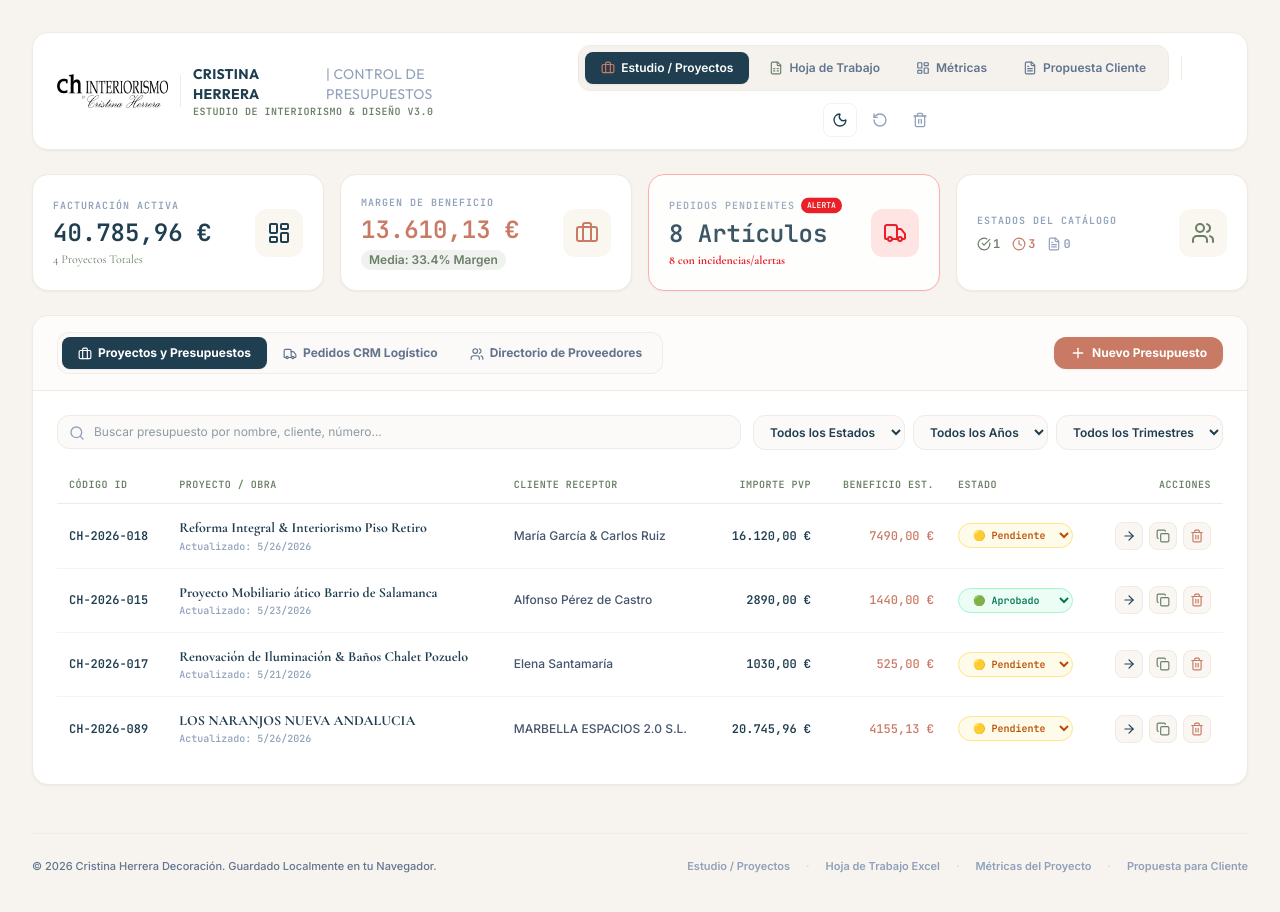
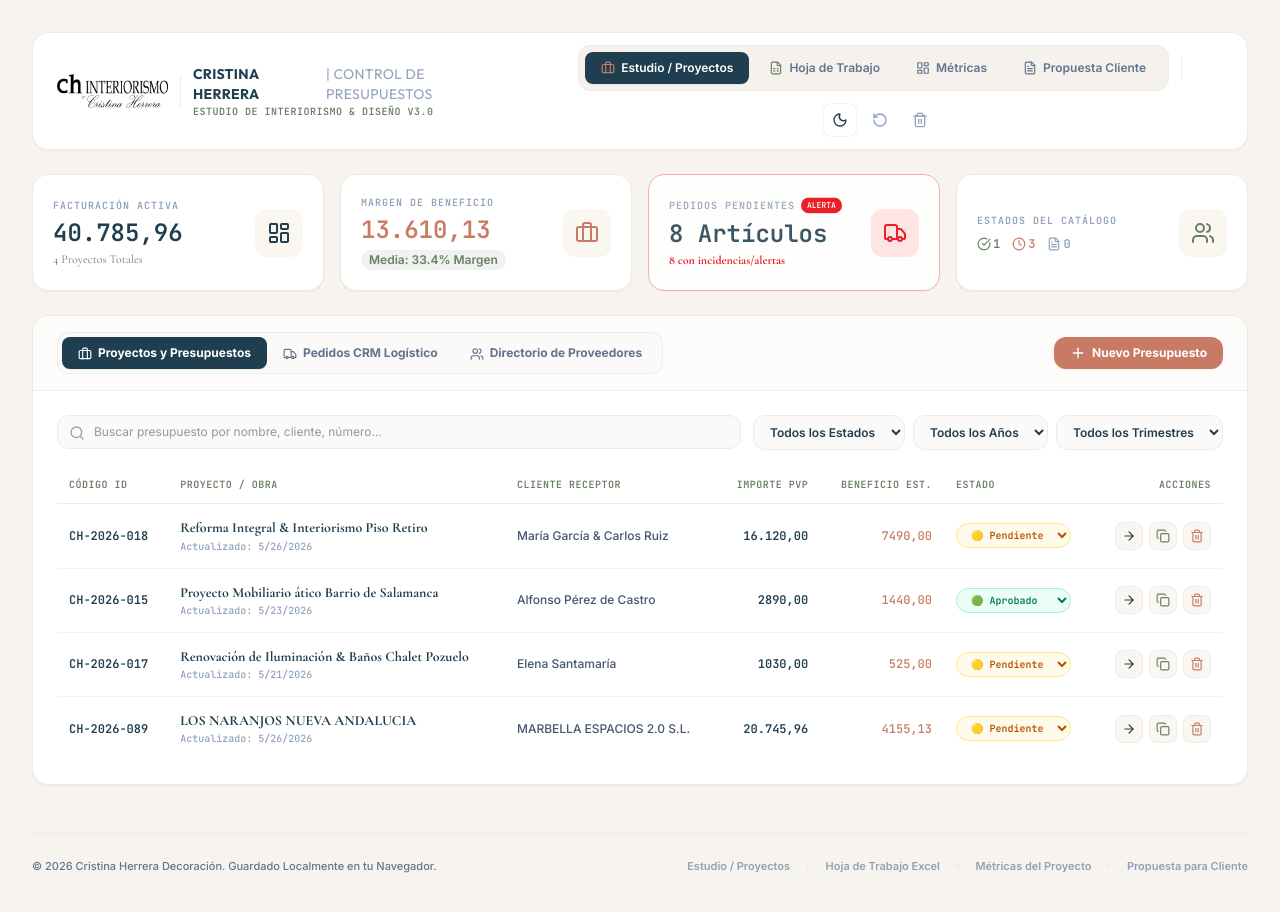
Before and after one commit to Davidpapis/Ch, a React (Vite) app: page / in a window 1280 px wide. Shown: the top 912 px of the page. Built offline with nearby package versions, Linux system fonts and the light colour scheme.

Commit message:
style: quitar el simbolo del euro de las cifras y corregir el contraste de barras de seccion en modo oscuro

```diff
--- a/src/components/ClientBudgetView.tsx
+++ b/src/components/ClientBudgetView.tsx
@@ -146,7 +146,7 @@ export function ClientBudgetView({ sections, metadata, onUpdateMetadata, onBackT
 
   // Formatting helpers
   const formatEuro = (val: number) => {
-    return new Intl.NumberFormat('es-ES', { style: 'currency', currency: 'EUR' }).format(val);
+    return new Intl.NumberFormat('es-ES', { minimumFractionDigits: 2, maximumFractionDigits: 2 }).format(val);
   };
 
   // Calculations
--- a/src/components/DashboardPanel.tsx
+++ b/src/components/DashboardPanel.tsx
@@ -31,7 +31,7 @@ export function DashboardPanel({ sections, metadata, onUpdateSections, onClose }
 
   // Helpers
   const formatEuro = (val: number) => {
-    return new Intl.NumberFormat('es-ES', { style: 'currency', currency: 'EUR' }).format(val);
+    return new Intl.NumberFormat('es-ES', { minimumFractionDigits: 2, maximumFractionDigits: 2 }).format(val);
   };
 
   // Calculations
--- a/src/components/ExcelGrid.tsx
+++ b/src/components/ExcelGrid.tsx
@@ -336,7 +336,7 @@ export function ExcelGrid({
 
   // Helper formatting values in Euro
   const formatEuro = (val: number) => {
-    return new Intl.NumberFormat('es-ES', { style: 'currency', currency: 'EUR' }).format(val);
+    return new Intl.NumberFormat('es-ES', { minimumFractionDigits: 2, maximumFractionDigits: 2 }).format(val);
   };
 
   // Section Subtotals Helper
@@ -982,11 +982,11 @@ export function ExcelGrid({
                             <th className="py-2.5 px-3 w-[13%] text-left">Distribuidor</th>
                             <th className="py-2.5 px-3 w-[120px] text-center">Disponibilidad</th>
                             <th className="py-2.5 px-3 w-[60px] text-right">Cant.</th>
-                            <th className="py-2.5 px-3 w-[95px] text-right">Coste Unit.</th>
-                            <th className="py-2.5 px-3 w-[95px] text-right bg-slate-50/50">Coste Total</th>
-                            <th className="py-2.5 px-3 w-[95px] text-right">PVP Unit.</th>
-                            <th className="py-2.5 px-3 w-[95px] text-right bg-brand-sand-light/50">PVP Total</th>
-                            <th className="py-2.5 px-3 w-[85px] text-right">Beneficio</th>
+                            <th className="py-2.5 px-3 w-[100px] text-right">Coste U. (€)</th>
+                            <th className="py-2.5 px-3 w-[100px] text-right bg-slate-50/50">Coste T. (€)</th>
+                            <th className="py-2.5 px-3 w-[100px] text-right">PVP U. (€)</th>
+                            <th className="py-2.5 px-3 w-[100px] text-right bg-brand-sand-light/50">PVP T. (€)</th>
+                            <th className="py-2.5 px-3 w-[90px] text-right">Beneficio (€)</th>
                             <th className="py-2.5 px-2 w-[40px] text-center"></th>
                           </tr>
                         </thead>
@@ -1185,7 +1185,7 @@ export function ExcelGrid({
                                   </td>
 
                                   {/* Total investment (Calculated read-only) */}
-                                  <td className="py-2 px-3 text-sm text-right font-mono text-slate-500 bg-slate-50/40 font-medium whitespace-nowrap">
+                                  <td className="py-2 px-3 text-xs text-right font-mono text-slate-500 bg-slate-50/40 font-medium whitespace-nowrap">
                                     {formatEuro(itemInvestmentCost)}
                                   </td>
 
@@ -1208,12 +1208,12 @@ export function ExcelGrid({
                                   </td>
 
                                   {/* Total sale price (Calculated read-only) */}
-                                  <td className="py-2 px-3 text-sm text-right font-mono text-brand-navy bg-brand-sand/10 font-bold whitespace-nowrap">
+                                  <td className="py-2 px-3 text-xs text-right font-mono text-brand-navy bg-brand-sand/10 font-bold whitespace-nowrap">
                                     {formatEuro(itemRevenue)}
                                   </td>
 
                                   {/* Profit column (Calculated read-only) */}
-                                  <td className="py-2 px-3 text-sm text-right font-mono whitespace-nowrap">
+                                  <td className="py-2 px-3 text-xs text-right font-mono whitespace-nowrap">
                                     <div className={`font-semibold ${itemProfit >= 0 ? 'text-brand-olive' : 'text-brand-terracotta'}`}>
                                       {formatEuro(itemProfit)}
                                     </div>
--- a/src/components/ExcelImporter.tsx
+++ b/src/components/ExcelImporter.tsx
@@ -36,7 +36,7 @@ interface ParsedImportItem {
 }
 
 const formatEuro = (val: number) => {
-  return new Intl.NumberFormat('es-ES', { style: 'currency', currency: 'EUR' }).format(val);
+  return new Intl.NumberFormat('es-ES', { minimumFractionDigits: 2, maximumFractionDigits: 2 }).format(val);
 };
 
 export function ExcelImporter({ sections, onUpdateSections, targetSectionId, onClose }: ExcelImporterProps) {
--- a/src/components/LandingPanel.tsx
+++ b/src/components/LandingPanel.tsx
@@ -92,7 +92,7 @@ export function LandingPanel({
 
   // Currency Formatter
   const formatEuro = (val: number) => {
-    return new Intl.NumberFormat('es-ES', { style: 'currency', currency: 'EUR' }).format(val);
+    return new Intl.NumberFormat('es-ES', { minimumFractionDigits: 2, maximumFractionDigits: 2 }).format(val);
   };
 
   // Helper to extract quarter from date string YYYY-MM-DD
--- a/src/index.css
+++ b/src/index.css
@@ -95,6 +95,13 @@ html.dark .bg-\[\#FCFAF8\],
 html.dark .bg-\[\#FDFCFB\] {
   background-color: var(--brand-sand) !important;
 }
+
+html.dark .bg-\[\#FAF8F5\],
+html.dark .bg-\[\#FAF8F5\]\/80,
+html.dark .hover\:bg-\[\#FAF8F5\]:hover {
+  background-color: var(--brand-sand-light) !important;
+}
+
 
 html.dark .border-brand-sand-dark {
   border-color: var(--brand-sand-dark) !important;
```
